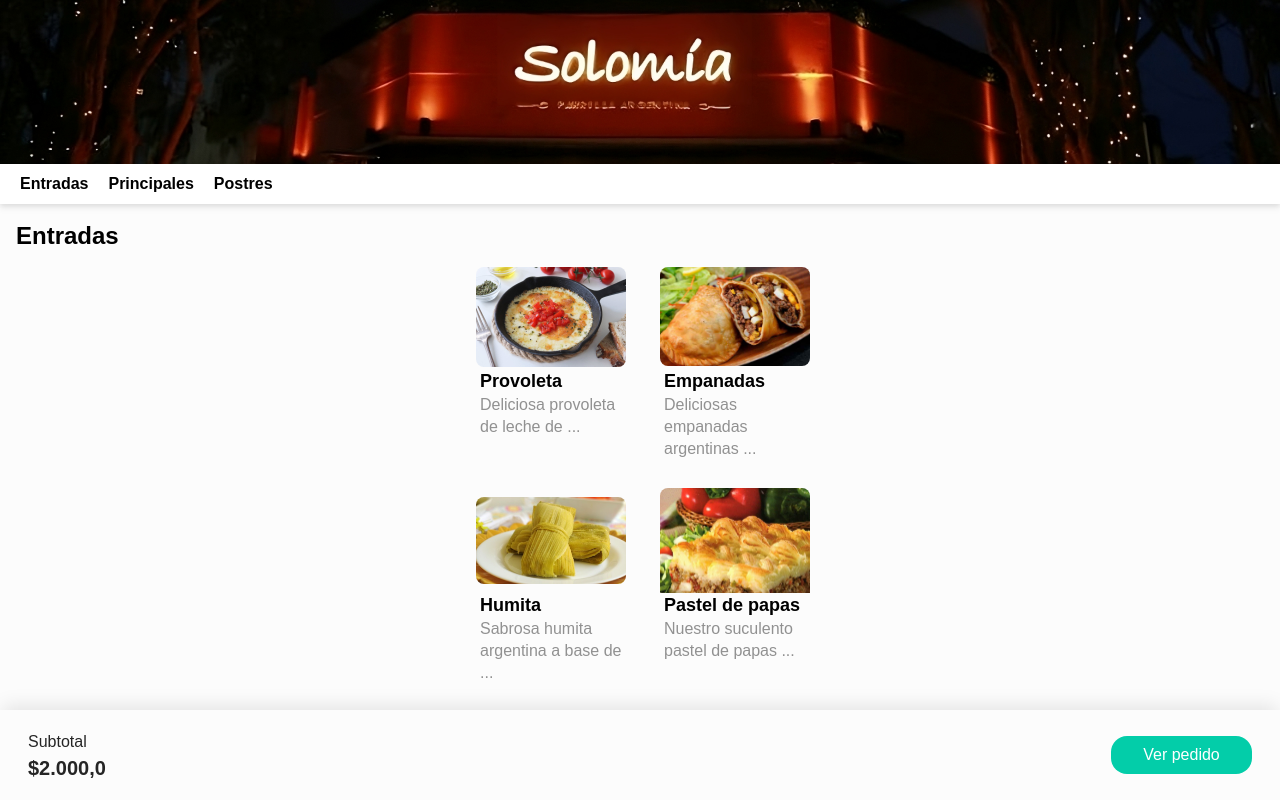
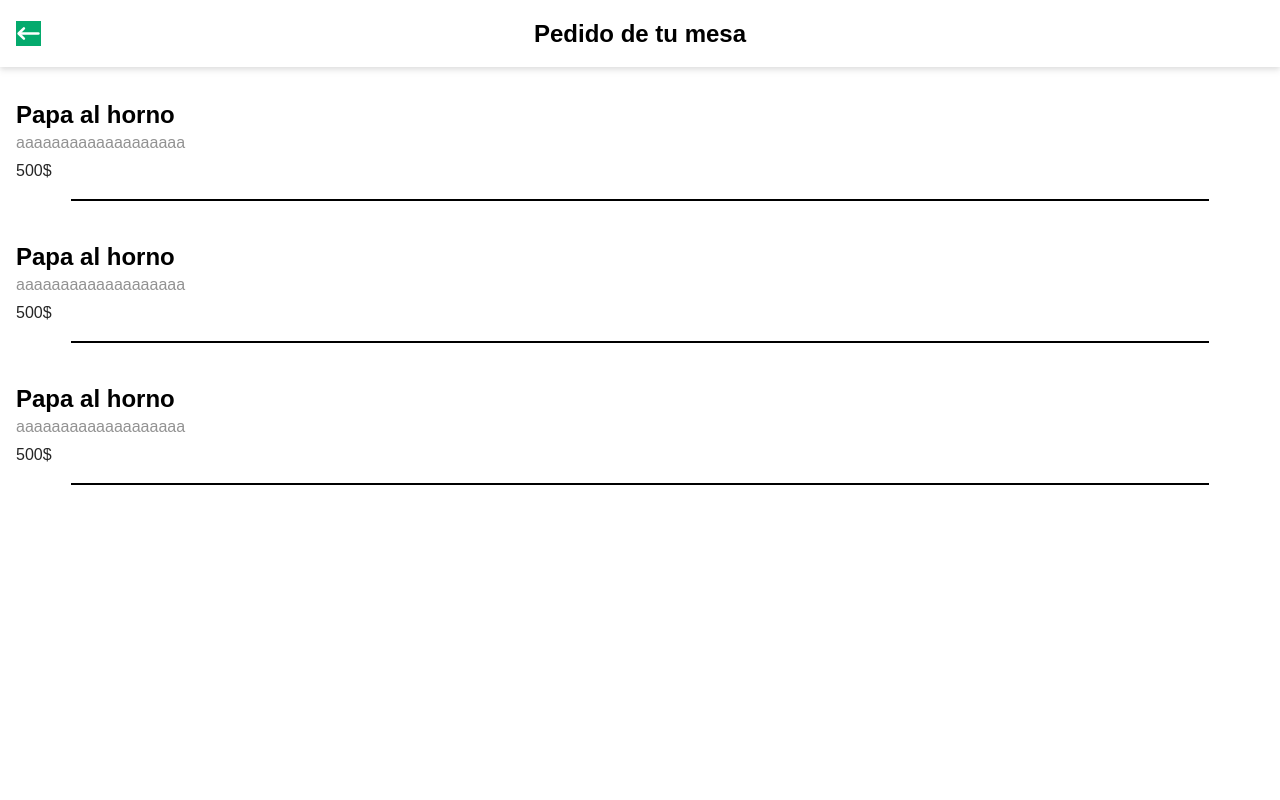
Before and after one commit to NachoBerardo/Waitless, a Next.js app in the folder waitless/: page / in a window 1280 px wide. Built offline with nearby package versions, Linux system fonts and the light colour scheme.

Commit message:
cominezo de pagina pedido y error en booleano de menu desde footerPopup, boton agregar

```diff
--- a/waitless/src/components/PopUp.tsx
+++ b/waitless/src/components/PopUp.tsx
@@ -1,4 +1,4 @@
-import { headerPlato } from "./headerPlato";
+import HeaderPlato  from "./headerPlato";
 import { acompañamientos } from "./acompañamientos";
 import  FooterPopUp  from "./footerPopUp";
 import { useState } from "react";
@@ -7,17 +7,18 @@ interface Props {
   combinedArray: string[][][];
   arrayUsed: number;
   keyPlato: number;
-  setShowFood: React.Dispatch<React.SetStateAction<boolean>>;
+  setShowPopUP: React.Dispatch<React.SetStateAction<boolean>>;
+  setShowMenu: React.Dispatch<React.SetStateAction<boolean>>;
 }
 
-const PopUp: React.FC<Props> = ({combinedArray, arrayUsed, keyPlato, setShowFood}) => {
+const PopUp: React.FC<Props> = ({combinedArray, arrayUsed, keyPlato, setShowPopUP, setShowMenu}) => {
   const [rotation, setRotation] = useState(false);
   const handleClickRotation = () => {
     setRotation(!rotation);
   };
 
   return <div className="h-screen w-screen pb-[7px] bg-background_popup overflow-x-hidden no-scrollbar">
-    {headerPlato(combinedArray[arrayUsed][keyPlato][1], setShowFood)}
+   <HeaderPlato url={combinedArray[arrayUsed][keyPlato][1]} setShowPopUP={setShowPopUP} setShowMenu={setShowMenu}/>
     <div className="w-screen h-fit pb-4 bg-background overflow-scroll drop-shadow-md">
       <h4 className="text pt-4 px-4 text-black">
         {combinedArray[arrayUsed][keyPlato][0]}
@@ -53,7 +54,7 @@ const PopUp: React.FC<Props> = ({combinedArray, arrayUsed, keyPlato, setShowFood
       </div>
     </div>
 
-    <FooterPopUp titulo={combinedArray[arrayUsed][keyPlato][0]} descripcion={combinedArray[arrayUsed][keyPlato][2]} precio={combinedArray[arrayUsed][keyPlato][3]} setShowFood={setShowFood}/>
+    <FooterPopUp titulo={combinedArray[arrayUsed][keyPlato][0]} descripcion={combinedArray[arrayUsed][keyPlato][2]} precio={combinedArray[arrayUsed][keyPlato][3]}setShowPopUP={setShowPopUP}/>
   </div>;
 }
 export default PopUp
--- a/waitless/src/components/footerPopUp.tsx
+++ b/waitless/src/components/footerPopUp.tsx
@@ -3,14 +3,16 @@ interface Props {
   titulo: string;
   descripcion: string;
   precio: string;
-  setShowFood: React.Dispatch<React.SetStateAction<boolean>>;
+  setShowPopUP: React.Dispatch<React.SetStateAction<boolean>>;
+  setShowMenu: React.Dispatch<React.SetStateAction<boolean>>;
+
 }
 interface Order{
   name: string;
   description: string;
   price: string;
 }
-const FooterPopUp: React.FC<Props> = ({titulo, descripcion, precio, setShowFood}) => {
+const FooterPopUp: React.FC<Props> = ({titulo, descripcion, precio, setShowPopUP, setShowMenu}) => {
   const [cantidad, setCantidad] = useState(0);
   const [pedido, setPedido] = useState<Order[]>([]);
   const handleClickSumar = () => {
@@ -24,11 +26,10 @@ const FooterPopUp: React.FC<Props> = ({titulo, descripcion, precio, setShowFood}
   };
 
   const handlePedido = () =>{
-
-    addPedido(titulo, descripcion, precio)
+    addPedido(titulo, descripcion, precio);
     console.log(pedido);
-    setShowFood(false);
-
+    setShowPopUP(false);
+    setShowMenu(true);
   }
 
   const addPedido = (name:string, description: string, price: string) =>{
--- a/waitless/src/components/headerPlato.tsx
+++ b/waitless/src/components/headerPlato.tsx
@@ -1,4 +1,17 @@
-export function headerPlato(url: string, setShowFood:React.Dispatch<React.SetStateAction<boolean>>) {
+// export function headerPlato(url: string, setShowPopUP:React.Dispatch<React.SetStateAction<boolean>>, setShowMenu:React.Dispatch<React.SetStateAction<boolean>>)
+
+interface a {
+  url: string;
+  setShowPopUP: React.Dispatch<React.SetStateAction<boolean>>;
+  setShowMenu: React.Dispatch<React.SetStateAction<boolean>>;
+}
+
+const HeaderPopUp: React.FC<a> = ({url, setShowPopUP, setShowMenu}) => {
+  const HandleClick = () =>{
+    setShowPopUP(false);
+    setShowMenu(true);
+
+  }
   return <header className="flex w-screen top-0  h-[204px] overflow-hidden items-center">
     <div className=" h-fit w-fit relative  " id="FotoComida">
       <img
@@ -8,9 +21,10 @@ export function headerPlato(url: string, setShowFood:React.Dispatch<React.SetSta
       >
       </img>
       <div className="absolute top-0 bottom-0 left-0 right-0 flex items-center justify-center z-10 bg-gradient-to-b from-black opacity-[0.55]" />
-      <button onClick={() => setShowFood(false)} className="absolute h-[25px] w-[25px] top-[50%] mt-[-24%] ml-2 z-20">
+      <button onClick={HandleClick} className="absolute h-[25px] w-[25px] top-[50%] mt-[-24%] ml-2 z-20">
         <img src="arrowWhite.svg" alt="" /></button>
     </div>
   </header>;
 
 }
+export default HeaderPopUp;
--- a/waitless/src/components/scrollbar.tsx
+++ b/waitless/src/components/scrollbar.tsx
@@ -1,5 +1,5 @@
 const ScrollBar:React.FC = () => {
-  return <div className=" w-full h-[40px] overflow-x-auto gap-5 bg-buscador flex place-items-center drop-shadow-md sticky top-0 no-scrollbar">
+  return <div className=" w-full h-[40px] overflow-x-auto gap-5 bg-white flex place-items-center drop-shadow-md sticky top-0 no-scrollbar">
     <a href="#entradas" className="pl-5 text-black font-bold text-md h-full grid place-content-center  active:text-btngreen ">
       Entradas
       {/* <div className="absolute bottom-0  w-[75px] h-[7px] rounded-t bg-btngreen"></div> */}
--- a/waitless/src/pages/index.tsx
+++ b/waitless/src/pages/index.tsx
@@ -2,14 +2,12 @@ import Image from "next/image";
 import { Inter } from "next/font/google";
 import { type } from "os";
 import { useState } from "react";
-import ScrollBar  from "../components/scrollbar";
-import HeaderMenu  from "../components/headerMenu";
-import  PopUp  from "../components/PopUp";
-import  FooterMenu  from "../components/footerMenu";
+import ScrollBar from "../components/scrollbar";
+import HeaderMenu from "../components/headerMenu";
+import PopUp from "../components/PopUp";
+import FooterMenu from "../components/footerMenu";
 
 const inter = Inter({ subsets: ["latin"] });
-
-
 
 export default function Menu() {
   const entradas = [
@@ -73,18 +71,8 @@ export default function Menu() {
   ];
 
   const postres = [
-    [
-      "Dulce de Leche",
-      "/dulcedeleche.jpeg",
-      "dulce de leche",
-      "300",
-    ],
-    [
-      "Flan",
-      "",
-      "Mixto o bala",
-      "1000",
-    ],
+    ["Dulce de Leche", "/dulcedeleche.jpeg", "dulce de leche", "300"],
+    ["Flan", "", "Mixto o bala", "1000"],
   ];
   const combinedArray = [entradas, principales, postres];
 
@@ -104,12 +92,15 @@ export default function Menu() {
     return descrptionShort + " ...";
   };
 
-  const [showFood, setShowFood] = useState(false);
+  const [showPopUP, setShowPopUP] = useState(false);
+  const [showMenu, setShowMenu] = useState(false);
+  const [showPedido, setShowshowPedido] = useState(true);
   const [keyPlato, setKeyPlato] = useState(0);
   const [arrayUsed, setarrayUsed] = useState(0);
 
   const handleclick = (key: number, estado: boolean, array: number) => {
-    setShowFood(estado);
+    setShowPopUP(estado);
+    setShowMenu(!estado)
     setKeyPlato(key);
     setarrayUsed(array);
   };
@@ -117,20 +108,51 @@ export default function Menu() {
   return (
     <main className="">
       <div className="h-screen w-screen pb-[7px] bg-background overflow-x-hidden no-scrollbar">
-        {showFood ? (
-          <PopUp combinedArray={combinedArray} arrayUsed={arrayUsed} keyPlato={keyPlato} setShowFood={setShowFood}></PopUp>
-        ) : (
+        {showPopUP ? (
+          <PopUp
+            combinedArray={combinedArray}
+            arrayUsed={arrayUsed}
+            keyPlato={keyPlato}
+            setShowPopUP={setShowPopUP}
+            setShowMenu={setShowMenu}
+          ></PopUp>
+        ) : (<></>)}
+        {showMenu ? (
           <>
-            <HeaderMenu/>
-            <ScrollBar/>
+            <HeaderMenu />
+            <ScrollBar />
 
-            <h3 className="text-black text mt-4 ml-4" id="entradas">Entradas</h3>
+            <h3 className="text-black text mt-4 ml-4" id="entradas">
+              Entradas
+            </h3>
             <div className="grid grid-cols-2 gap-x-2 justify-center m-auto w-[360px]">
               {combinedArray[0].map((comida, key) => (
-                newFunction(handleclick, key, comida, MaxLength)
+                <div
+                  onClick={(event) => handleclick(key, true, 0)}
+                  className="container m-2 h-fit content-center"
+                  key={key}
+                >
+                  <div className="h-[105px] w-[150px] mx-2 mt-1 overflow-hidden grid content-center">
+                    <img
+                      src={comida[1]}
+                      alt=""
+                      className="rounded-lg min-h-full min-w-full"
+                    />
+                  </div>
+                  <div className="pl-3 max-w-[160px] ">
+                    <h5 className=" text-black leading-snug overflow-hidden">
+                      {comida[0]}
+                    </h5>
+                    <p className="text-populetter leading-snug pb-2 max-h- overflow-hidden text-ellipsis">
+                      {MaxLength(comida[2], 35)}
+                    </p>
+                  </div>
+                </div>
               ))}
             </div>
-            <h3 className="text-black text mt-4 ml-4" id="principales">Platos principales</h3>
+            <h3 className="text-black text mt-4 ml-4" id="principales">
+              Platos principales
+            </h3>
             <div className="grid grid-cols-2 gap-x-2 justify-center m-auto w-[360px]">
               {combinedArray[1].map((comida, key) => (
                 <div
@@ -156,7 +178,9 @@ export default function Menu() {
                 </div>
               ))}
             </div>
-            <h3 className="text-black text mt-4 ml-4" id="postres">Postres</h3>
+            <h3 className="text-black text mt-4 ml-4" id="postres">
+              Postres
+            </h3>
             <div className="grid grid-cols-2 gap-x-2 justify-center m-auto w-[360px]">
               {combinedArray[2].map((comida, key) => (
                 <div
@@ -182,35 +206,50 @@ export default function Menu() {
                 </div>
               ))}
             </div>
-            <FooterMenu/>
+            <FooterMenu />
           </>
-        )}
+        ) : (<></>)}
+        {showPedido ? (
+          <>
+            <div className="h-screen w-screen pb-[7px] bg-white overflow-x-hidden no-scrollbar">
+              <header className="top-0 w-full h-[67px] flex items-center justify-center bg-white drop-shadow-md relative">
+                <h3 className="font-bold text-black">Pedido de tu mesa</h3>
+                  <button className=" absolute left-0 ml-4 h-[25px] w-[25px] bg-footer">
+                    <img src="arrowWhite.svg" alt="" />
+                  </button>
+              </header>
+              <div className="h-full w-full p-2">
+                <div className="w-full h-fit ">
+                  <h3 className="text-black pl-2 pt-6 overflow-hidden inline-flex"> Papa al horno</h3>
+                  <p className="pl-2 text-letraGris">aaaaaaaaaaaaaaaaaaa</p>
+                  <p className="pl-2 text-letraGrisOscuro pt-1 pb-4">500$</p>
+                  <div className="w-full h-fit flex justify-center">
+                    <hr className="border-b bg-LineaPedido w-[90%] h-px mb-4"/>
+                  </div>
+                </div>
+                <div className="w-full h-fit ">
+                  <h3 className="text-black pl-2 pt-6 overflow-hidden inline-flex"> Papa al horno</h3>
+                  <p className="pl-2 text-letraGris">aaaaaaaaaaaaaaaaaaa</p>
+                  <p className="pl-2 text-letraGrisOscuro pt-1 pb-4">500$</p>
+                  <div className="w-full h-fit flex justify-center">
+                    <hr className="border-b bg-LineaPedido w-[90%] h-px mb-4"/>
+                  </div>
+                </div>
+                <div className="w-full h-fit ">
+                  <h3 className="text-black pl-2 pt-6 overflow-hidden inline-flex"> Papa al horno</h3>
+                  <p className="pl-2 text-letraGris">aaaaaaaaaaaaaaaaaaa</p>
+                  <p className="pl-2 text-letraGrisOscuro pt-1 pb-4">500$</p>
+                  <div className="w-full h-fit flex justify-center">
+                    <hr className="border-b bg-LineaPedido w-[90%] h-px mb-4"/>
+                  </div>
+                </div>
+
+
+              </div>
+            </div>
+          </>
+        ) : (<></>)}
       </div>
     </main>
   );
 }
-
-
-
-function newFunction(handleclick: (key: number, estado: boolean, array: number) => void, key: number, comida: string[], MaxLength: (description: string, MaxCharcters: number) => string) {
-  return <div
-    onClick={(event) => handleclick(key, true, 0)}
-    className="container m-2 h-fit content-center"
-    key={key}
-  >
-    <div className="h-[105px] w-[150px] mx-2 mt-1 overflow-hidden grid content-center">
-      <img
-        src={comida[1]}
-        alt=""
-        className="rounded-lg min-h-full min-w-full" />
-    </div>
-    <div className="pl-3 max-w-[160px] ">
-      <h5 className=" text-black leading-snug overflow-hidden">
-        {comida[0]}
-      </h5>
-      <p className="text-populetter leading-snug pb-2 max-h- overflow-hidden text-ellipsis">
-        {MaxLength(comida[2], 35)}
-      </p>
-    </div>
-  </div>;
-}
--- a/waitless/tailwind.config.js
+++ b/waitless/tailwind.config.js
@@ -39,14 +39,16 @@ module.exports = {
       'background': '#FCFCFC',
       'background_popup': '#E3EEEC',
       'div': '#f3f0f0',
-      'buscador': '#FFFFFF',
       'header': '#423d3d',
       'black': '#000000',
       'white': '#FFFFFF',
       'populetter': '#919191',
       'input': '#F1F1F1',
       'btngreen': '#03CDA9',
-      'input': '#F1F1F1',
+      'letraGris': '#25252580',
+      'letraGrisOscuro': '#252525',
+      'LineaPedido': '#E3EEEC',
+
 
     }
   },
```
